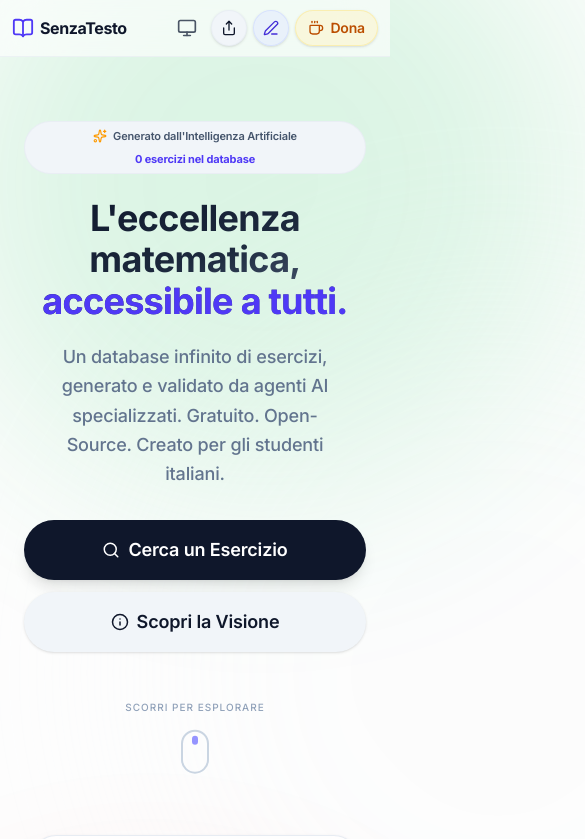
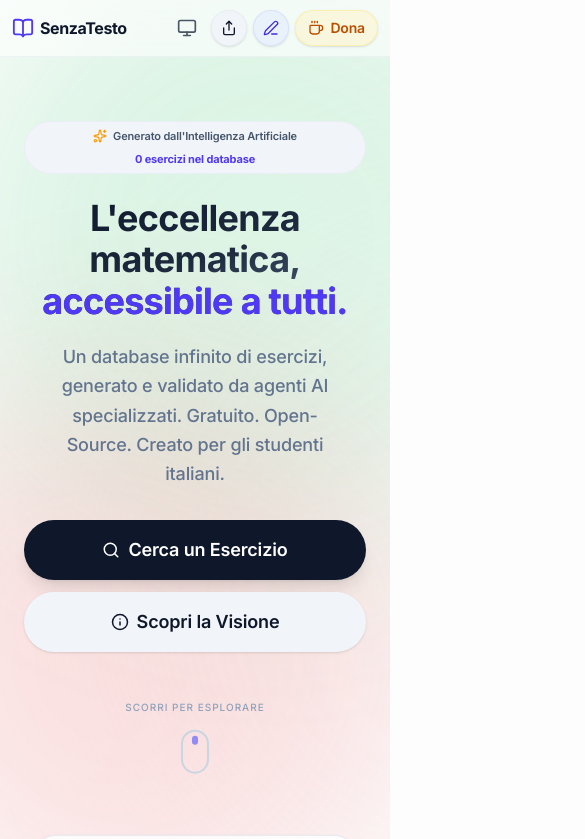
Before and after one commit to linzialessandro/SenzaTesto, a Next.js app in the folder apps/frontend/: page / in a window 390 px wide. Shown: the top 839 px of the page, 585 px wide, since content can reach past the window. Built offline with nearby package versions, Linux system fonts and the light colour scheme; no server answers; the database is empty.

Commit message:
fix(frontend): prevent horizontal scroll on mobile caused by ambient glows

```diff
--- a/apps/frontend/src/app/layout.tsx
+++ b/apps/frontend/src/app/layout.tsx
@@ -44,7 +44,7 @@ export default function RootLayout({
   return (
     <html
       lang="it"
-      className={`${inter.variable} ${geistMono.variable} h-full antialiased`}
+      className={`${inter.variable} ${geistMono.variable} h-full antialiased overflow-x-hidden`}
       suppressHydrationWarning
     >
       <head>
@@ -58,10 +58,13 @@ export default function RootLayout({
           enableSystem
           disableTransitionOnChange
         >
-          {/* Ambient Glows - Subtle Italian Flag homage */}
-          <div className="ambient-glow glow-green w-[40rem] h-[40rem] top-[-10%] left-[-15%]"></div>
-          <div className="ambient-glow glow-white w-[50rem] h-[50rem] top-[20%] left-[25%] opacity-10"></div>
-          <div className="ambient-glow glow-red w-[35rem] h-[35rem] bottom-[-10%] right-[-10%]"></div>
+          {/* Background container to prevent scroll from glows */}
+          <div className="fixed inset-0 overflow-hidden pointer-events-none -z-10">
+            {/* Ambient Glows - Subtle Italian Flag homage */}
+            <div className="ambient-glow glow-green w-[40rem] h-[40rem] top-[-10%] left-[-15%]"></div>
+            <div className="ambient-glow glow-white w-[50rem] h-[50rem] top-[20%] left-[25%] opacity-10"></div>
+            <div className="ambient-glow glow-red w-[35rem] h-[35rem] bottom-[-10%] right-[-10%]"></div>
+          </div>
 
           {/* Main Content */}
           <div className="z-10 flex-1 flex flex-col relative">
```
